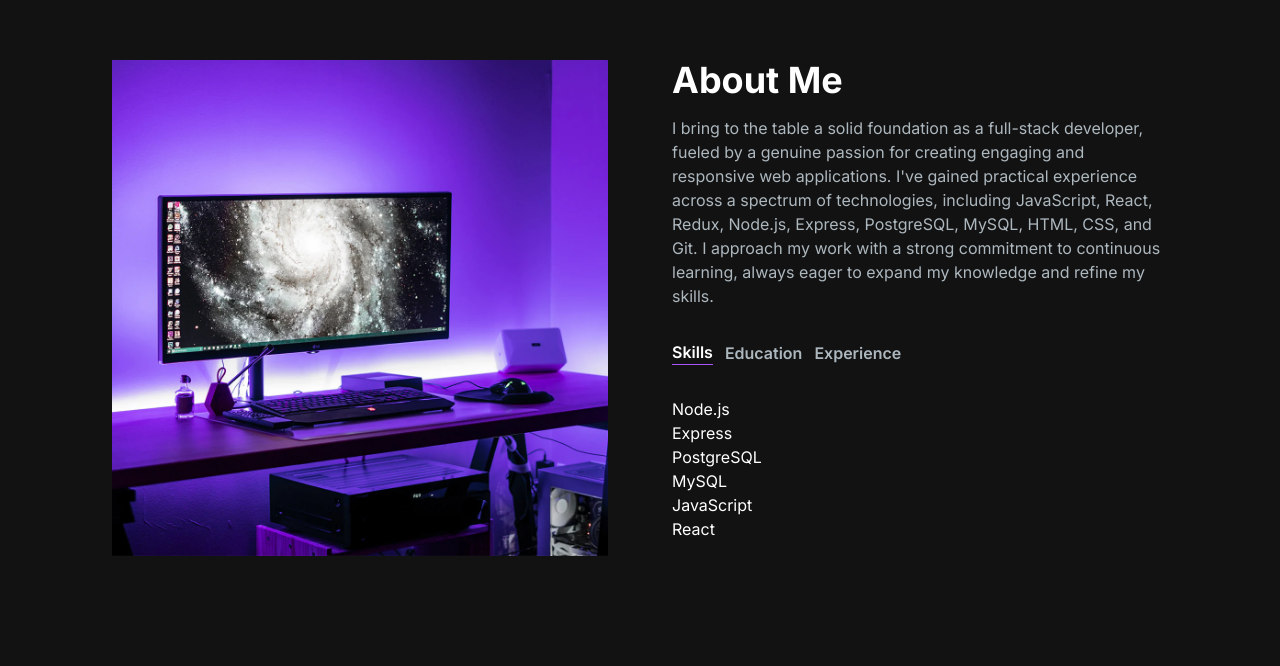
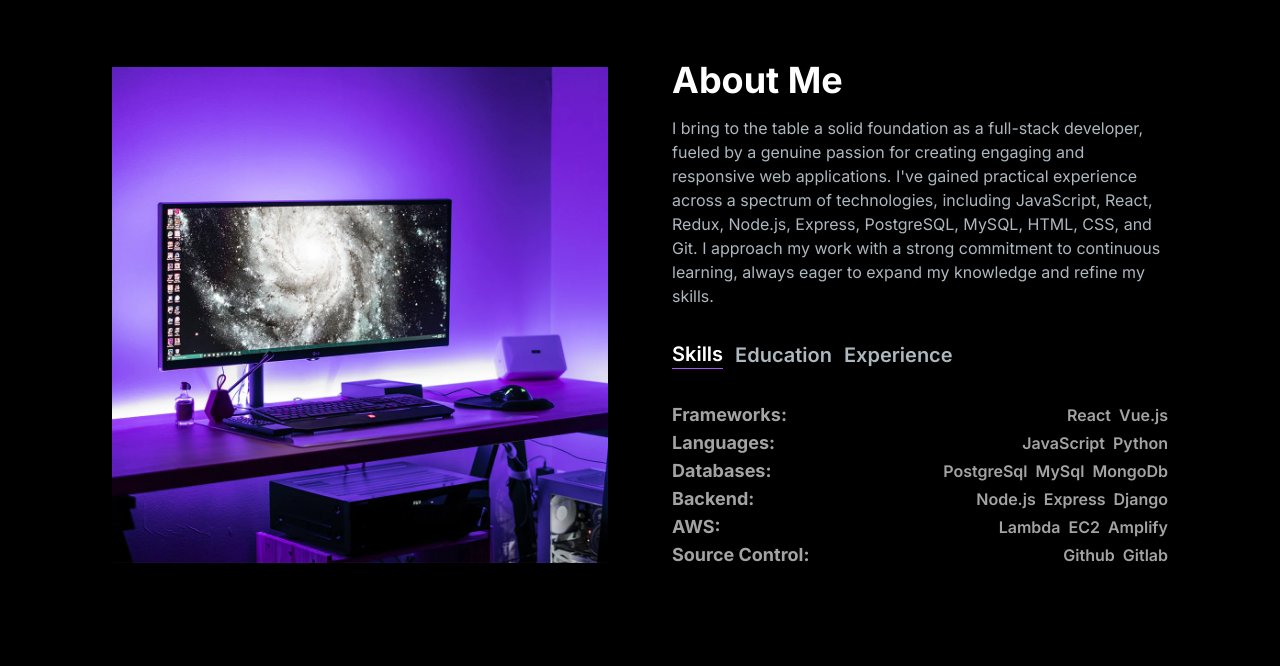
Before and after one commit to adamknapp124/portfolio, a Next.js app: page / in a window 1280 px wide. Shown: the part 894-1560 px from the top of the page. Built offline with nearby package versions, Linux system fonts and the light colour scheme.

Commit message:
Adjusted some styles

```diff
--- a/app/components/AboutSection.jsx
+++ b/app/components/AboutSection.jsx
@@ -8,13 +8,64 @@ const TAB_DATA = [
 		title: 'Skills',
 		id: 'skills',
 		content: (
-			<ul>
-				<li>Node.js</li>
-				<li>Express</li>
-				<li>PostgreSQL</li>
-				<li>MySQL</li>
-				<li>JavaScript</li>
-				<li>React</li>
+			<ul className="flex flex-col cursor-default">
+				<div className="flex items-center justify-between lg:hover:border-b hover:text-neutral-200 lg:border-purple-500">
+					<div>
+						<li className="font-bold text-lg">Frameworks:</li>
+					</div>
+					<div className="flex w-fulljust gap-2 items-center font-semibold">
+						<li>React</li>
+						<li>Vue.js</li>
+					</div>
+				</div>
+				<div className="flex items-center justify-between lg:hover:border-b hover:text-neutral-200 lg:border-purple-500">
+					<div>
+						<li className="font-bold text-lg">Languages:</li>
+					</div>
+					<div className="flex gap-2 items-center font-semibold">
+						<li>JavaScript</li>
+						<li>Python</li>
+					</div>
+				</div>
+				<div className="flex items-center justify-between lg:hover:border-b hover:text-neutral-200 lg:border-purple-500">
+					<div>
+						<li className="font-bold text-lg">Databases:</li>
+					</div>
+					<div className="flex gap-2 items-center font-semibold">
+						<li>PostgreSql</li>
+						<li>MySql</li>
+						<li>MongoDb</li>
+					</div>
+				</div>
+				<div className="flex items-center justify-between lg:hover:border-b hover:text-neutral-200 lg:border-purple-500">
+					<div>
+						<li className="font-bold text-lg">Backend:</li>
+					</div>
+					<div className="flex gap-2 items-center font-semibold">
+						<li>Node.js</li>
+						<li>Express</li>
+						<li>Django</li>
+					</div>
+				</div>
+				<div className="flex items-center justify-between  lg:hover:border-b hover:text-neutral-200 lg:border-purple-500">
+					<div>
+						<li className="font-bold text-lg">AWS:</li>
+					</div>
+					<div className="flex gap-2 items-center font-semibold">
+						<li>Lambda</li>
+						<li>EC2</li>
+						<li>Amplify</li>
+					</div>
+				</div>
+				<div className="flex items-center justify-between lg:hover:border-b hover:text-neutral-100 lg:border-purple-500">
+					<div>
+						<li className="font-bold text-lg">Source Control:</li>
+					</div>
+					<div className="flex gap-2 items-center font-semibold">
+						<li>Github</li>
+						<li>Gitlab</li>
+					</div>
+				</div>
 			</ul>
 		),
 	},
@@ -23,8 +74,13 @@ const TAB_DATA = [
 		id: 'education',
 		content: (
 			<ul>
-				<li>Full Stack Web Developer</li>
-				<li>South Seattle Community College</li>
+				<li className="placeholder:font-bold text-2xl text-neutral-100">
+					South Seattle Community College
+				</li>
+				<li className="text-lg text-neutral-400">
+					Full Stack Web Developer Certificate
+				</li>
+				<li className="text-lg text-neutral-400">May 2022 - October 2023</li>
 			</ul>
 		),
 	},
@@ -33,8 +89,9 @@ const TAB_DATA = [
 		id: 'experience',
 		content: (
 			<ul>
-				<li>Full Stack Web Developer</li>
-				<li>Orem</li>
+				<li className="text-2xl font-bold">Orem</li>
+				<li className="text-lg">Software Engineer</li>
+				<li className="text-lg text-neutral-400">Dec 2022 - June 2023</li>
 			</ul>
 		),
 	},
@@ -51,15 +108,16 @@ const AboutSection = () => {
 	};
 
 	return (
-		<section className="text-white mb-96">
-			<div className="md:grid md:grid-cols-2 gap-8 items-center py-8 px-4 xl:gap-16 sm:py-16 xl:px-16">
+		<section className="lg:text-neutral-400 text-neutral-200 mb-96 overflow-hidden">
+			<div className="lg:grid lg:grid-cols-2 gap-8 items-center py-8 px-4 xl:gap-16 sm:py-16 xl:px-16">
 				<Image
 					src="/images/about-me-image.png"
 					width={500}
 					height={500}
 					alt="about-image"
+					className="w-full lg:w-auto mx-auto lg:mx-0 mb-5 lg:mb-0"
 				/>
-				<div className="mt-4 md:mt-0 text-left flex flex-col h-full">
+				<div className="mt-4 md:mt-0 text-left flex flex-col h-full lg:justify-center">
 					<h2 className="text-4xl font-bold text-white mb-4">About Me</h2>
 					<p className="text-[#ADB7BE] ms:text-lg">
 						I bring to the table a solid foundation as a full-stack developer,
@@ -70,7 +128,7 @@ const AboutSection = () => {
 						my work with a strong commitment to continuous learning, always
 						eager to expand my knowledge and refine my skills.
 					</p>
-					<div className="flex flex-row mt-8">
+					<div className="flex flex-row mt-8 text-xl">
 						<TabButton
 							selectTab={() => handleTabChange('skills')}
 							active={tab === 'skills'}>
@@ -80,7 +138,7 @@ const AboutSection = () => {
 							selectTab={() => handleTabChange('education')}
 							active={tab === 'education'}>
 							Education
-						</TabButton>{' '}
+						</TabButton>
 						<TabButton
 							selectTab={() => handleTabChange('experience')}
 							active={tab === 'experience'}>
--- a/app/components/MenuOverlay.jsx
+++ b/app/components/MenuOverlay.jsx
@@ -5,7 +5,7 @@ const MenuOverlay = ({ links }) => {
 	return (
 		<ul className="flex flex-col py-4 items-center z-15">
 			{links.map((link, index) => (
-				<li key={index}>
+				<li key={index} className="cursor-pointer">
 					<NavLink key={index} section={link.component} title={link.title} />
 				</li>
 			))}
--- a/app/components/Navbar.jsx
+++ b/app/components/Navbar.jsx
@@ -10,14 +10,14 @@ const navLinks = [
 	{ title: 'Top', path: '/', component: 'HeroSection' },
 	{ title: 'About', path: '#about', component: 'AboutSection' },
 	{ title: 'Projects', path: '#projects', component: 'ProjectsSection' },
-	{ title: 'Email', path: '#Email', component: 'EmailSection' },
+	{ title: 'Connect', path: '#Email', component: 'EmailSection' },
 ];
 
 const Navbar = () => {
 	const [navbarOpen, setNavbarOpen] = useState(false);
 
 	return (
-		<nav className="fixed top-0 left-0 right-0 z-10 bg-[#121212]">
+		<nav className="fixed top-0 left-0 right-0 z-10 bg-black">
 			<div className="flex flex-wrap items-center justify-between mx-auto p-8">
 				<Link
 					href={'/'}
@@ -40,7 +40,9 @@ const Navbar = () => {
 						</button>
 					)}
 				</div>
-				<div className="menu hidden md:block md:w-auto" id="navbar">
+				<div
+					className="menu hidden md:block md:w-auto cursor-pointer"
+					id="navbar">
 					<ul className="flex p-4 md:p-0 md:flex-row md:space-x-8 mt-0">
 						{navLinks.map((link, index) => (
 							<li key={index}>
--- a/app/components/ProjectCard.jsx
+++ b/app/components/ProjectCard.jsx
@@ -4,11 +4,11 @@ import Link from 'next/link';
 
 const ProjectCard = ({ imgUrl, title, description, gitUrl, previewUrl }) => {
 	return (
-		<div>
+		<div className="hover:scale-105 ease-in-out duration-300">
 			<div
 				className="h-52 md:h-72 rounded-t-xl relative group"
 				style={{ background: `url(${imgUrl})`, backgroundSize: 'cover' }}>
-				<div className="overlay items-center justify-center absolute top-0 left-0 w-full h-full bg-[#181818] bg-opacity-0 hidden group-hover:flex group-hover:bg-opacity-80 transition-all duration-500">
+				<div className="overlay items-center justify-center absolute top-0 left-0 w-full h-full bg-[#181818] bg-opacity-0 hidden group-hover:flex group-hover:bg-opacity-80 transition-all duration-1000 ease-in-out">
 					<Link
 						className="h-14 w-14 mr-2 border-2 relative rounded-full border-[#ADB7BE] hover:border-white group/link"
 						href={gitUrl}>
@@ -21,7 +21,7 @@ const ProjectCard = ({ imgUrl, title, description, gitUrl, previewUrl }) => {
 					</Link>
 				</div>
 			</div>
-			<div className="text-white rounded-b-xl bg-[#181818] py-6 px-4 mt-3">
+			<div className="h-36 text-white rounded-b-xl bg-[#181818] py-3 px-4 mt-3 flex flex-col overflow-ellipsis">
 				<h5 className="font-xl font-semibold mb-2">{title}</h5>
 				<p className="text-[#ADB7BE]">{description}</p>
 			</div>
--- a/app/globals.css
+++ b/app/globals.css
@@ -2,26 +2,12 @@
 @tailwind components;
 @tailwind utilities;
 
+html,
+body,
 :root {
-	--foreground-rgb: 0, 0, 0;
-	--background-start-rgb: 214, 219, 220;
-	--background-end-rgb: 255, 255, 255;
+	height: 100%;
 }
 
-@media (prefers-color-scheme: dark) {
-	:root {
-		--foreground-rgb: 255, 255, 255;
-		--background-start-rgb: 0, 0, 0;
-		--background-end-rgb: 0, 0, 0;
-	}
+html {
+	background-color: #121212;
 }
-
-body {
-	color: rgb(var(--foreground-rgb));
-	background: linear-gradient(
-			to bottom,
-			transparent,
-			rgb(var(--background-end-rgb))
-		)
-		rgb(var(--background-start-rgb));
-}
--- a/app/page.js
+++ b/app/page.js
@@ -10,7 +10,7 @@ import { Element } from 'react-scroll';
 
 export default function Home() {
 	return (
-		<main className="mt-24 flex min-h-screen flex-col bg-[#121212] container mx-auto px-12 py-12">
+		<main className="mt-24 flex min-h-screen flex-col bg-black container mx-auto px-12 py-12">
 			<Navbar />
 			<Element name="HeroSection">
 				<HeroSection />
--- a/package.json
+++ b/package.json
@@ -23,6 +23,6 @@
     "eslint": "^8",
     "eslint-config-next": "13.5.4",
     "postcss": "^8",
-    "tailwindcss": "^3"
+    "tailwindcss": "^3.3.5"
   }
 }
--- a/tailwind.config.js
+++ b/tailwind.config.js
@@ -15,4 +15,4 @@ module.exports = {
 		},
 	},
 	plugins: [],
-}
+};
```
Also changed, not shown: 1 other file (tests, documents, lock files or other folders). Lines whose indentation alone changed are shown as unchanged.
